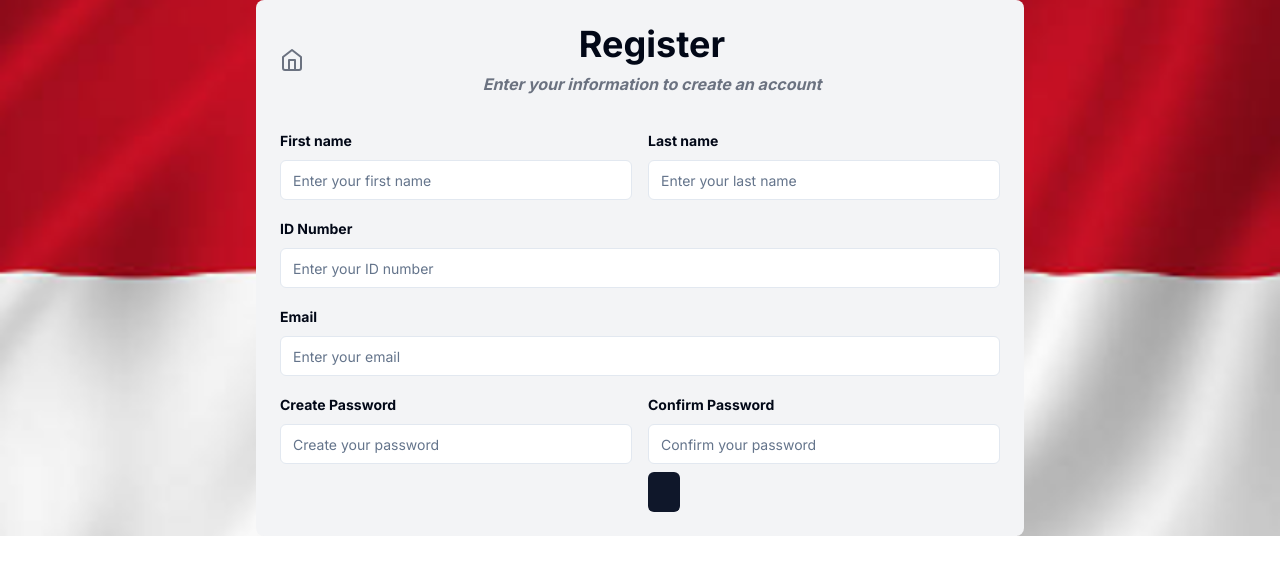
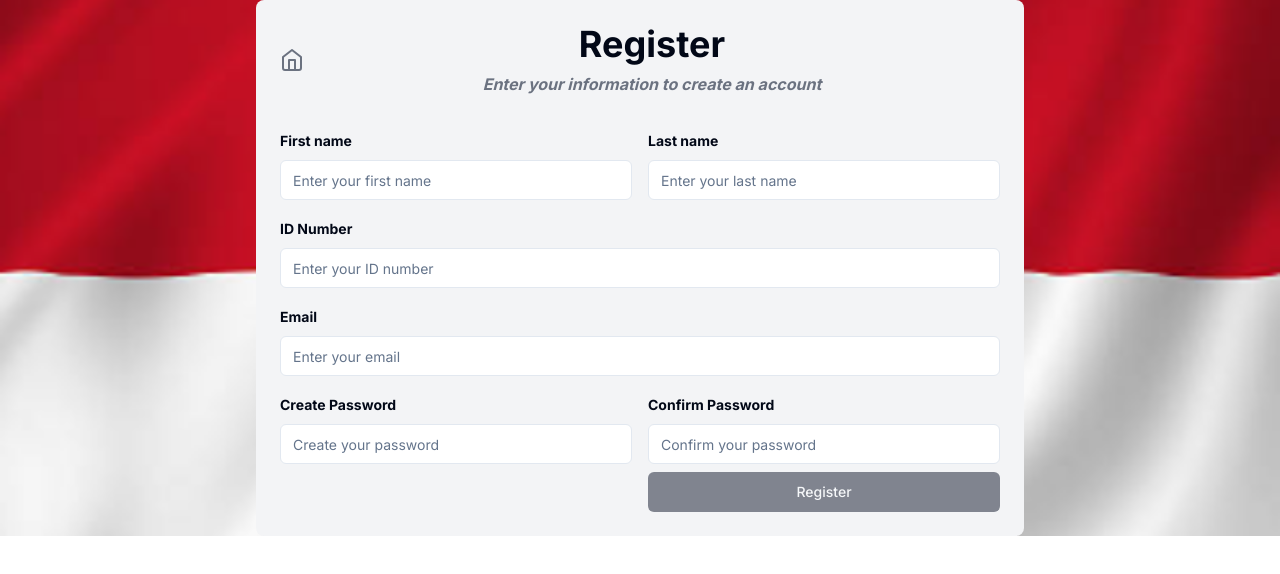
Before and after one commit to CCmt22/election-app, a Next.js app: page /register in a window 1280 px wide. Shown: the top 574 px of the page. Built offline with nearby package versions, Linux system fonts and the light colour scheme.

Commit message:
Data validation register

```diff
--- a/app/register/page.tsx
+++ b/app/register/page.tsx
@@ -27,7 +27,9 @@ export default function Component() {
 
   const isRegistrationDisabled =
     Object.values(formData).some((value) => value.trim() === "") ||
-    Object.values(errors).some((error) => error !== "");
+    Object.values(errors).some((error) => error !== "") ||
+    formData.idNumber.length < 12 ||
+    formData.password !== formData.confirmPassword;
 
   const handleChange = (e) => {
     const { name, value } = e.target;
@@ -40,6 +42,10 @@ export default function Component() {
     setErrors({
       ...errors,
       [name]: value.trim() === "" ? `${name} is required` : "",
+      idNumber:
+        name === "idNumber" && (value.length < 12 || isNaN(value))
+          ? "ID number must be at least 12 digits and contain only numbers"
+          : "",
     });
   };
 
@@ -172,7 +178,13 @@ export default function Component() {
                 />
                 <span className="error">{errors.confirmPassword}</span>
 
-                <Button></Button>
+                <Button
+                  className="w-full"
+                  disabled={isRegistrationDisabled}
+                  onClick={handleSubmit}
+                >
+                  Register
+                </Button>
               </div>
             </div>
           </div>
```
